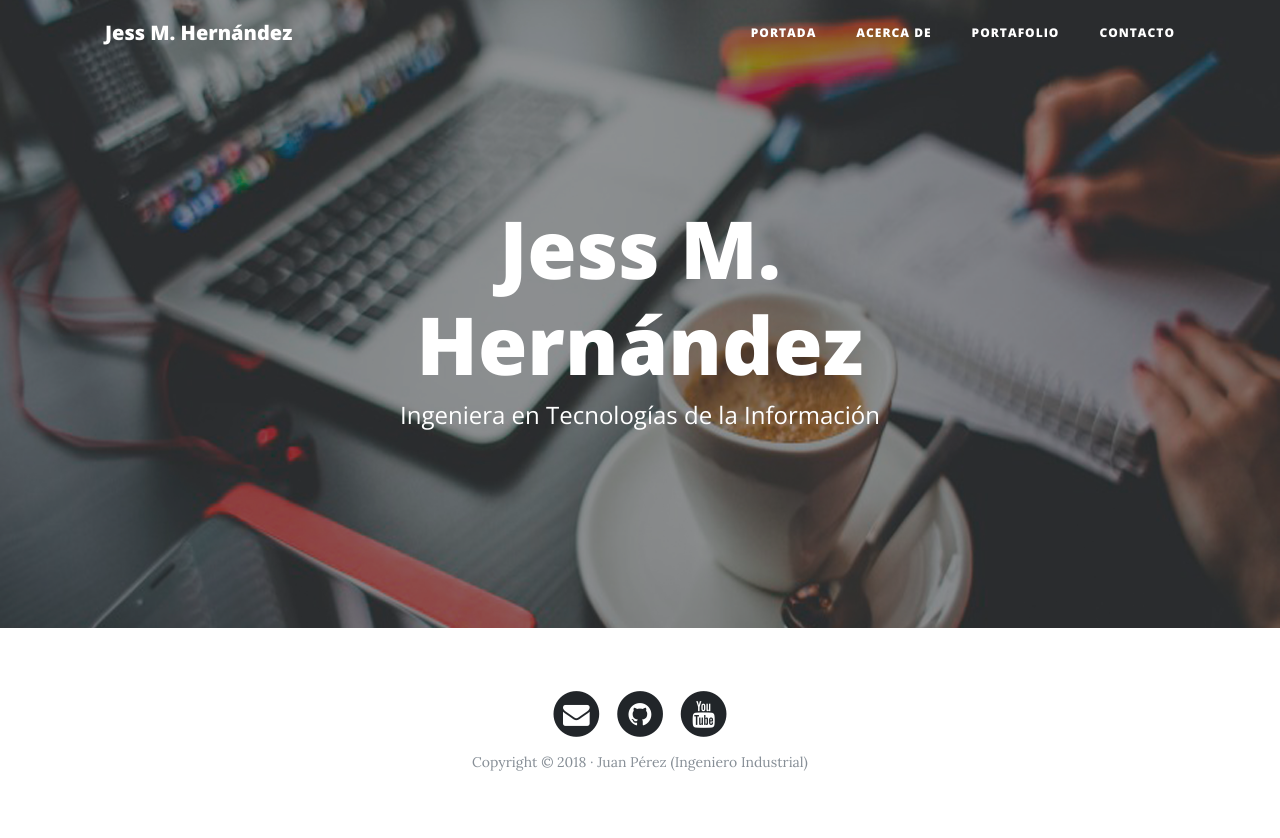
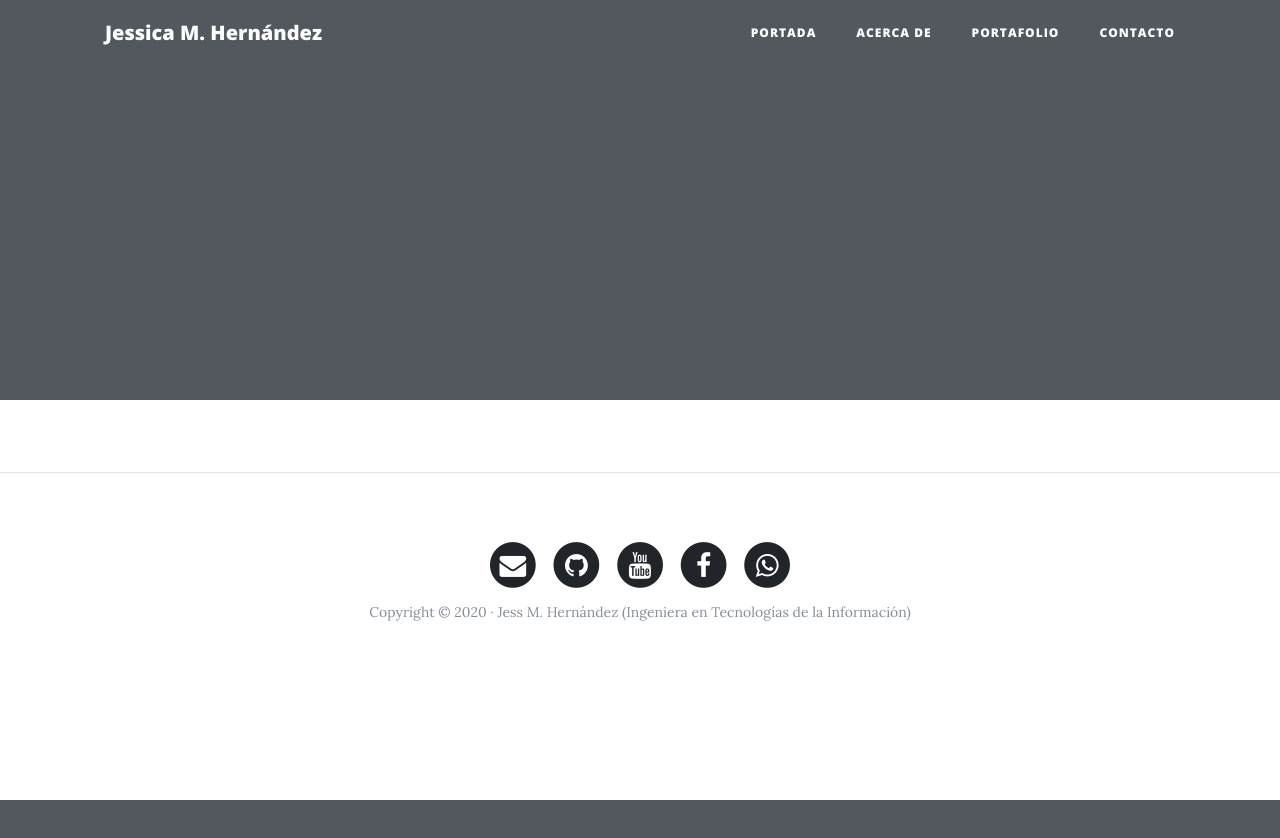
Before and after one commit to Jessi-MHernandez/webPersonal, a Django app: template core/templates/core/index_fusion.html in a window 1280 px wide. After the commit the page ends 800 px from the top, so only its background shows below. Run offline with Django 3.2, Linux system fonts and the light colour scheme; the template is opened without the code that fills it, so the values that code supplies are empty; some libraries are stand-ins or nearby versions.

Commit message:
Actualizacion de datos

```diff
--- a/core/templates/core/about.html
+++ b/core/templates/core/about.html
@@ -17,7 +17,8 @@
     <div class="col-lg-7 col-md-8">
         <h2 class="section-heading">Jessica Muñoz Hernández</h2>
         <p>Ing. en Tecnologías de la Información.</p>
-        <p>Nacida en el Estado de Tlaxcala.</p>
+        <p>Egresada de la Universidad Tecnologica de Tlaxcala.
+        </p>
            <h3>Hobbies</h3>
             <ul>
                 <li>Fotografía</li>
--- a/core/templates/core/contact.html
+++ b/core/templates/core/contact.html
@@ -13,10 +13,9 @@
 <div class="row">
     <div class="col-lg-8 col-md-10 mx-auto">
         <p>Sígueme en mis redes sociales: Facebook e Instagram</p>
-        <p>Suscríbete en mi canal de YouTube</p>
+        <p>Suscríbete a mi canal de YouTube</p>
 
         <br>
-        <p><b>Teléfono:</b> +52 246 219 18 43</p>
     </div>
 </div>
 {% endblock %}
--- a/core/templates/core/index_fusion.html
+++ b/core/templates/core/index_fusion.html
@@ -8,12 +8,13 @@
 
     <title>{% block title %}{% endblock %} | Jessica M. Hernández</title>
 
-    <!-- Estilos y fuentes del template  -->
-    <link href="vendor/bootstrap/css/bootstrap.min.css" rel="stylesheet">
-    <link href="vendor/font-awesome/css/font-awesome.min.css" rel="stylesheet" type="text/css">
+     <!-- Estilos y fuentes del template  -->
+    {% load static %}
+    <link href="{% static 'core/vendor/bootstrap/css/bootstrap.min.css' %}" rel="stylesheet">
+    <link href="{% static 'core/vendor/font-awesome/css/font-awesome.min.css' %}" rel="stylesheet" type="text/css">
     <link href='https://fonts.googleapis.com/css?family=Lora:400,700,400italic,700italic' rel='stylesheet' type='text/css'>
     <link href='https://fonts.googleapis.com/css?family=Open+Sans:300italic,400italic,600italic,700italic,800italic,400,300,600,700,800' rel='stylesheet' type='text/css'>
-    <link href="css/clean-blog.min.css" rel="stylesheet">
+    <link href="{% static 'core/css/clean-blog.min.css' %}" rel="stylesheet">
 
   </head>
 
@@ -22,8 +23,9 @@
     <!-- Navegación -->
     <nav class="navbar navbar-expand-lg navbar-light fixed-top" id="mainNav">
       <div class="container">
-        <a class="navbar-brand" href="{% url 'home' %}">Jess M. Hernández</a>
-        <button class="navbar-toggler navbar-toggler-right" type="button" data-toggle="collapse" data-target="#navbarResponsive" aria-controls="navbarResponsive" aria-expanded="false" aria-label="Toggle navigation">
+        <a class="navbar-brand" href="{% url 'home' %}">Jessica M. Hernández</a>
+        <button class="navbar-toggler navbar-toggler-right" type="button" data-toggle="collapse"
+        data-target="#navbarResponsive" aria-controls="navbarResponsive" aria-expanded="false" aria-label="Toggle navigation">
           Menú
           <i class="fa fa-bars"></i>
         </button>
@@ -46,16 +48,15 @@
       </div>
     </nav>
 
-    <!-- Cabecera -->
-    <header class="masthead" style="background-image: url('img/home-bg.jpg')">
+     <!-- Cabecera -->
+    <header class="masthead" style="background-image: url('{% block background %}{% endblock %}')">
       <div class="overlay"></div>
       <div class="container">
         <div class="row">
           <div class="col-lg-8 col-md-10 mx-auto">
             <div class="site-heading">
-              <h1>Jess M. Hernández</h1>
-              <span class="subheading">Ingeniera en Tecnologías de la Información</span>
-            </div>
+                {% block headers %}{% endblock %}
+             </div>
           </div>
         </div>
       </div>
@@ -63,8 +64,11 @@
 
 
     <!-- Contenido -->
+     <div class="container">
+      {% block content %}{% endblock %}
+    </div>
 
-    {% block content %}{% endblock %}
+      {% if request.path != "/" %}<hr>{% endif %}
 
     <!-- Pié de página -->
     <footer>
@@ -73,7 +77,7 @@
           <div class="col-lg-8 col-md-10 mx-auto">
             <ul class="list-inline text-center">
               <li class="list-inline-item">
-                <a href="#">
+                <a href="mailto:jessii.hdez.20@gmail.com">
                   <span class="fa-stack fa-lg">
                     <i class="fa fa-circle fa-stack-2x"></i>
                     <i class="fa fa-envelope fa-stack-1x fa-inverse"></i>
@@ -81,7 +85,7 @@
                 </a>
               </li>
               <li class="list-inline-item">
-                <a href="#">
+                <a href="https://github.com/Jessi-MHernandez">
                   <span class="fa-stack fa-lg">
                     <i class="fa fa-circle fa-stack-2x"></i>
                     <i class="fa fa-github fa-stack-1x fa-inverse"></i>
@@ -89,24 +93,42 @@
                 </a>
               </li>
               <li class="list-inline-item">
-                <a href="#">
+                <a href="https://www.youtube.com/channel/UCqs9jQBtkNAGumaPwcpxdFA/">
                   <span class="fa-stack fa-lg">
                     <i class="fa fa-circle fa-stack-2x"></i>
                     <i class="fa fa-youtube fa-stack-1x fa-inverse"></i>
                   </span>
                 </a>
               </li>
+              <li class="list-inline-item">
+                <a href="">
+                  <span class="fa-stack fa-lg">
+                    <i class="fa fa-circle fa-stack-2x"></i>
+                    <i class="fa fa-facebook fa-stack-1x fa-inverse"></i>
+                  </span>
+                </a>
+              </li>
+              <li class="list-inline-item">
+                <a href="">
+                  <span class="fa-stack fa-lg">
+                    <i class="fa fa-circle fa-stack-2x"></i>
+                    <i class="fa fa-whatsapp fa-stack-1x fa-inverse"></i>
+                  </span>
+                </a>
+              </li>
+
+
             </ul>
-            <p class="copyright text-muted">Copyright &copy; 2018 · Juan Pérez (Ingeniero Industrial) </p>
+            <p class="copyright text-muted">Copyright &copy; 2020 · Jess M. Hernández (Ingeniera en Tecnologías de la Información) </p>
           </div>
         </div>
       </div>
     </footer>
 
     <!-- Bootstrap y Javascripts -->
-    <script src="vendor/jquery/jquery.min.js"></script>
-    <script src="vendor/bootstrap/js/bootstrap.bundle.min.js"></script>
-    <script src="js/clean-blog.min.js"></script>
+    <script src="{% static 'core/vendor/jquery/jquery.min.js' %}"></script>
+    <script src="{% static 'core/vendor/bootstrap/js/bootstrap.bundle.min.js' %}"></script>
+    <script src="{% static 'core/js/clean-blog.min.js' %}"></script>
 
   </body>
 
--- a/portfolio/templates/portfolio/portfolio.html
+++ b/portfolio/templates/portfolio/portfolio.html
@@ -20,7 +20,7 @@
 	      		<h2 class="section-heading title">{{project.title}}</h2>
 	          <p>{{project.description}}</p>
 			  {% if project.link %}
-	          	<p><a href="{{project.link}}">Más información</a></p>
+	          	<p><a href="{{project.link}}">Detalles</a></p>
 			  {% endif %}
 	      	</div>
 	      </div>
```
Also changed, not shown: core/templates/core/base.html (+13 -4 lines).
